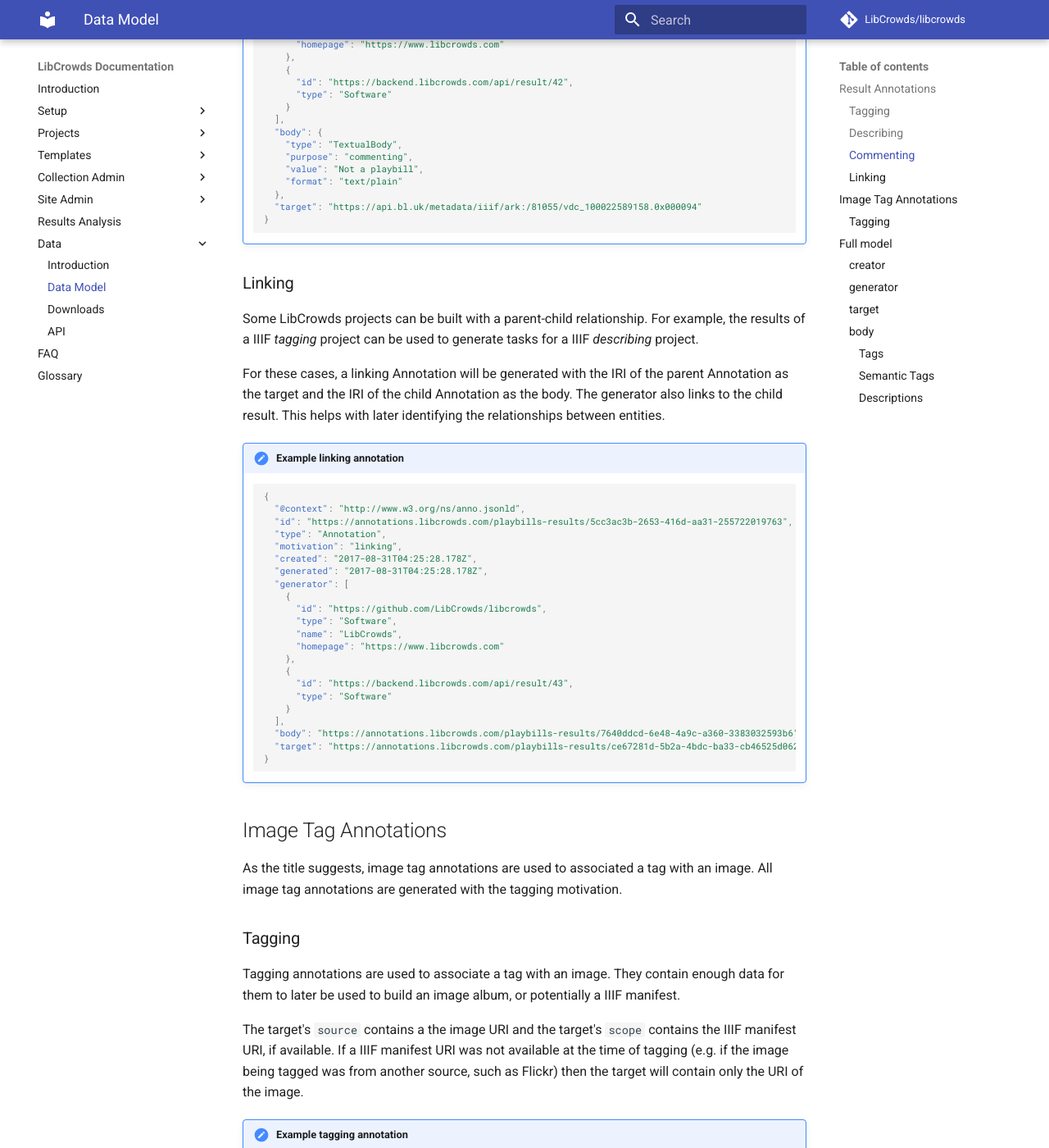
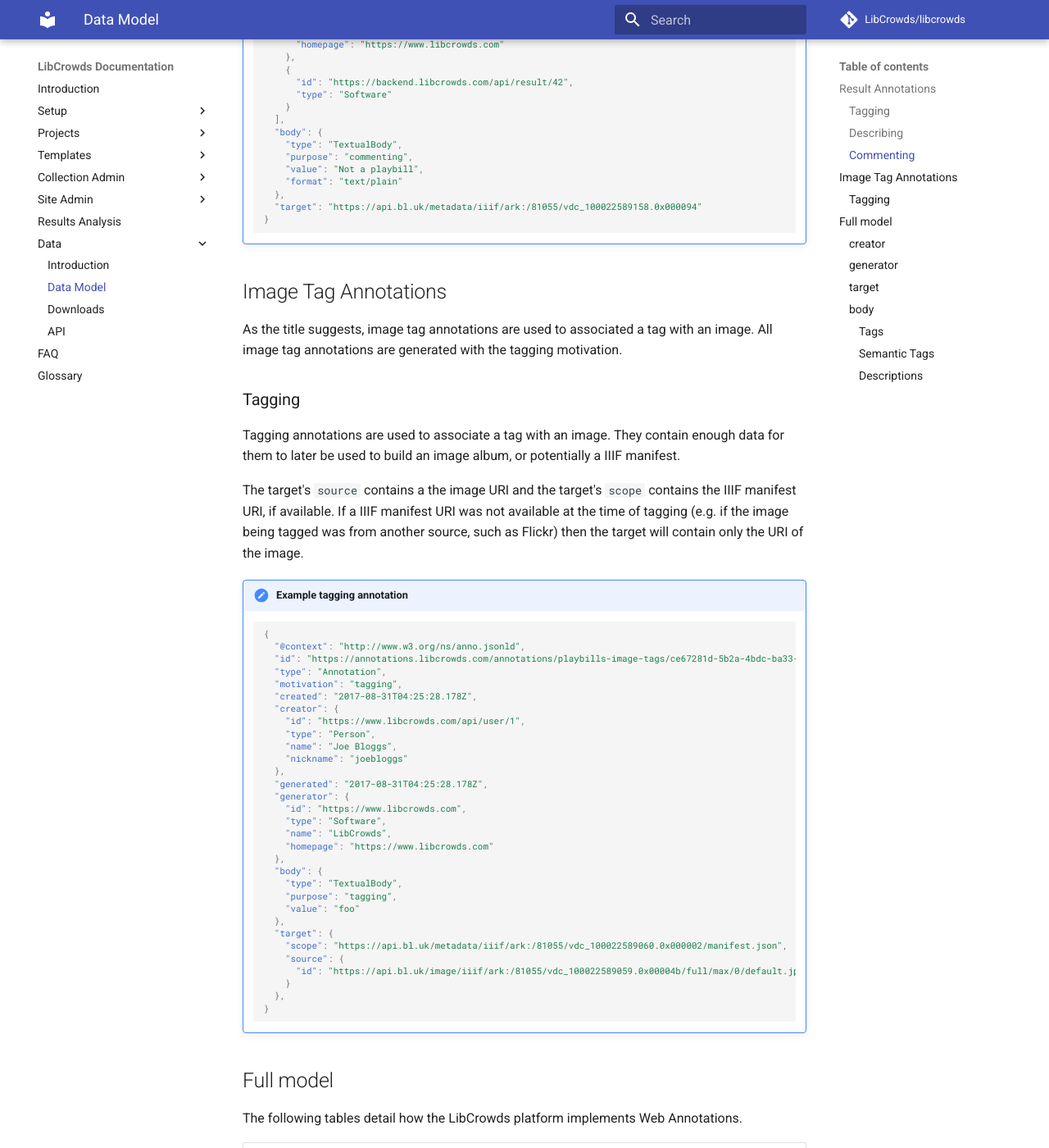
Before and after one commit to LibCrowds/docs, an MkDocs documentation site: the page built from docs/data/model.md, in a window 1280 px wide and 1400 px high, scrolled down 3053 px. Shown: the whole window at 82% size. Built offline with MkDocs 1.6.1 and Material for MkDocs 9.7.7, drawn with Linux system fonts in a browser that asks for light colours; comment, search, counter and statistics services are not loaded; old or Windows-style settings are respelled for this version of MkDocs.

Commit message:
Remove linking annotations from model

````diff
--- a/docs/data/model.md
+++ b/docs/data/model.md
@@ -174,44 +174,6 @@
         "format": "text/plain"
       },
       "target": "https://api.bl.uk/metadata/iiif/ark:/81055/vdc_100022589158.0x000094"
-    }
-    ```
-
-### Linking
-
-Some LibCrowds projects can be built with a parent-child relationship. For
-example, the results of a IIIF *tagging* project can be used to generate tasks
-for a IIIF *describing* project.
-
-For these cases, a linking Annotation will be generated with the IRI of the
-parent Annotation as the target and the IRI of the child Annotation as the
-body. The generator also links to the child result. This helps with later
-identifying the relationships between entities.
-
-!!! summary "Example linking annotation"
-
-    ```json-ld
-    {
-      "@context": "http://www.w3.org/ns/anno.jsonld",
-      "id": "https://annotations.libcrowds.com/playbills-results/5cc3ac3b-2653-416d-aa31-255722019763",
-      "type": "Annotation",
-      "motivation": "linking",
-      "created": "2017-08-31T04:25:28.178Z",
-      "generated": "2017-08-31T04:25:28.178Z",
-      "generator": [
-        {
-          "id": "https://github.com/LibCrowds/libcrowds",
-          "type": "Software",
-          "name": "LibCrowds",
-          "homepage": "https://www.libcrowds.com"
-        },
-        {
-          "id": "https://backend.libcrowds.com/api/result/43",
-          "type": "Software"
-        }
-      ],
-      "body": "https://annotations.libcrowds.com/playbills-results/7640ddcd-6e48-4a9c-a360-3383032593b6",
-      "target": "https://annotations.libcrowds.com/playbills-results/ce67281d-5b2a-4bdc-ba33-cb46525d0625"
     }
     ```
 
````
